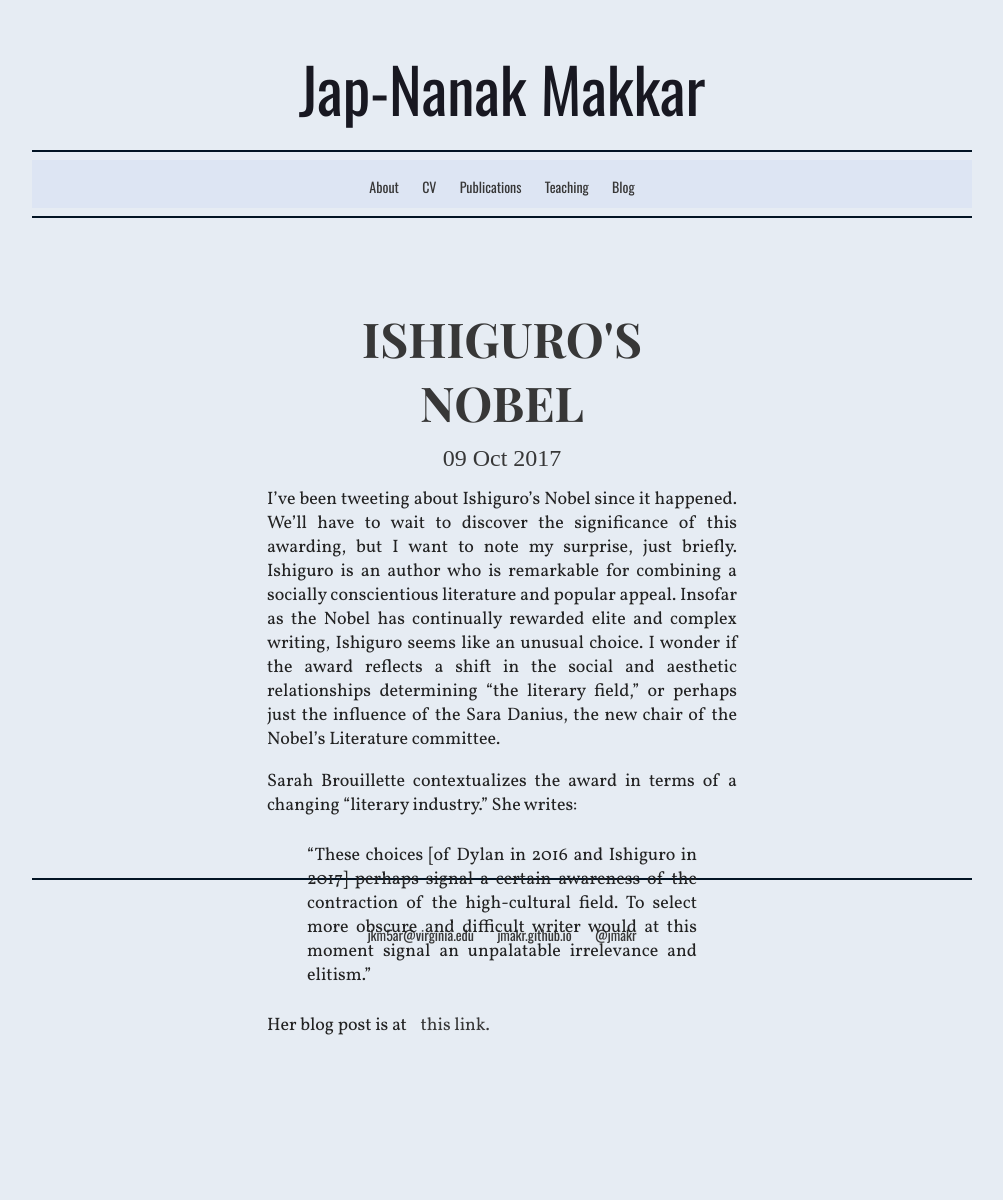
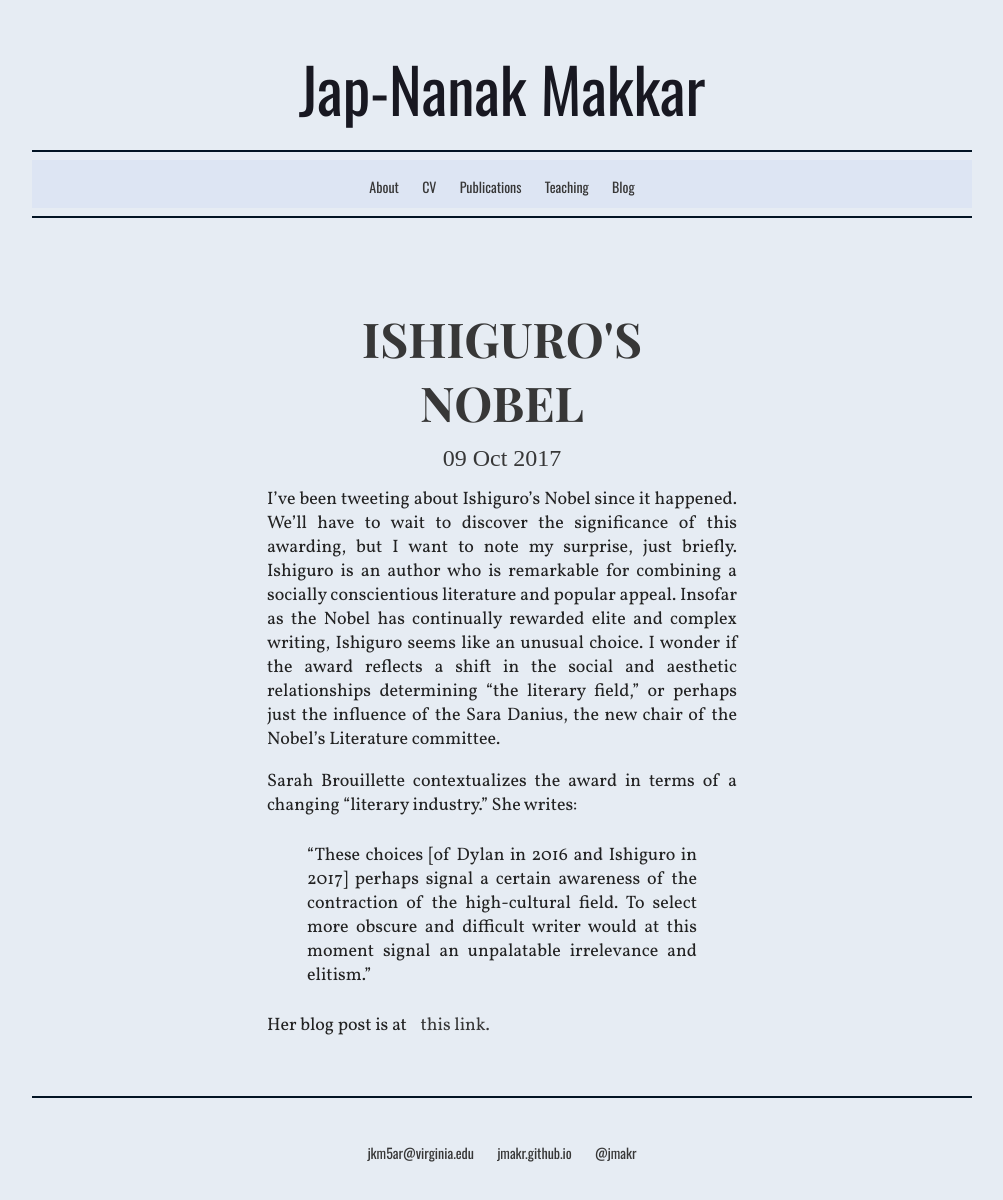
Before and after one commit to jmakr/jmakr.github.io, a Jekyll site: the page built from _posts/2017-10-09-Ishiguros-Nobel.md, in a window 1280 px wide. Shown: the whole page, without its empty margins (138-1141 px from the left). Built offline with Jekyll 4.4.1, drawn with Linux system fonts in a browser that asks for light colours; some web fonts are replaced; before the commit the page ends 1048 px from its top, so only the background shows below that.

Commit message:
Update main.css

```diff
--- a/css/main.css
+++ b/css/main.css
@@ -144,7 +144,13 @@ body {
     position: relative;
     color: #373737; /* charcoal*/
 
-    	height: 350px;
+
+
+	height:auto;
+	min-height:350px;
+	height:auto !important;        /* for IE as it does not support min-height */
+	height:350px;                   /* for IE as it does not support min-height */
+
 	width: 100%;
 	text-align: justify;
 	font-size: 26px;
```
